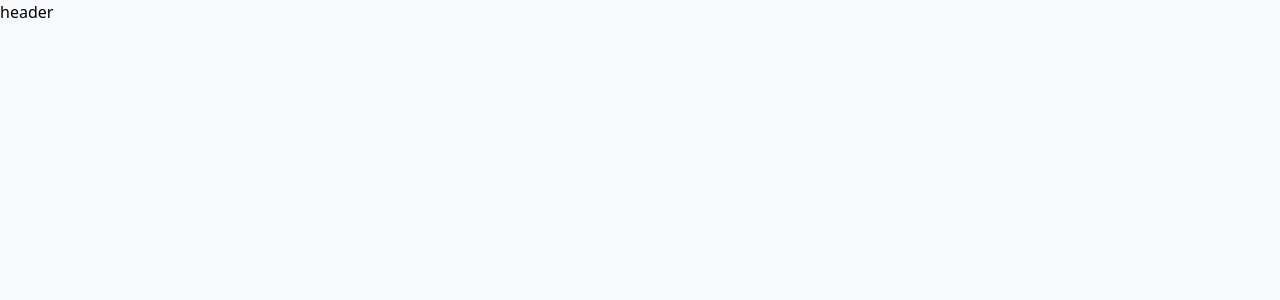
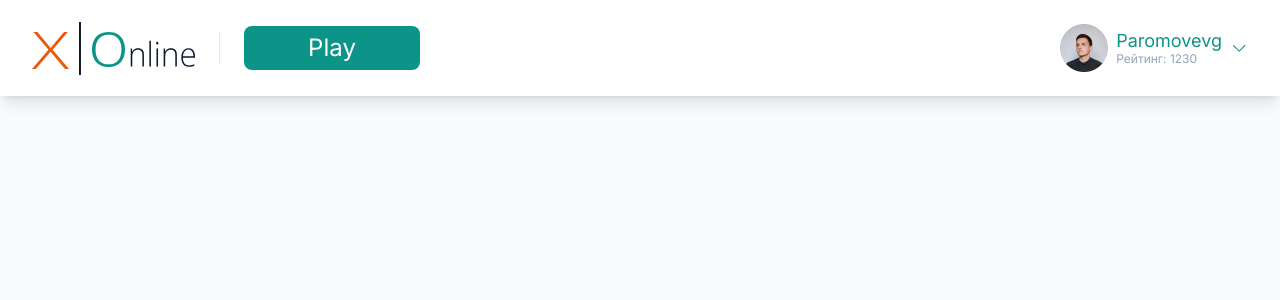
Before and after one commit to pettrushkov/tik-tak-toe-online, a Next.js app: page / in a window 1280 px wide. Shown: the top 300 px of the page. Built offline with nearby package versions, Linux system fonts and the light colour scheme.

Commit message:
added Inter font; added header component; added rule to tailwind config

```diff
--- a/components/header/header.jsx
+++ b/components/header/header.jsx
@@ -1,3 +1,38 @@
+import Image from "next/image";
+import logoSrc from "./logo.svg";
+import avatarSrc from "./avatar.png";
+
 export default function Header() {
-  return <header className="header">header</header>;
+  return (
+    <header className="flex h-24 items-center px-8 bg-white shadow-lg">
+      <Image src={logoSrc} alt="logo" />
+      <div className="w-px h-8 bg-slate-200 mx-6 " />
+      <button className="w-44 py-2 px-5 bg-teal-600 text-white rounded-lg text-2xl leading-tight hover:bg-teal-500 transition-colors">
+        Play
+      </button>
+      <button className=" ml-auto flex items-center gap-2 text-start text-teal-600 hover:text-teal-500 transition-colors">
+        <Image src={avatarSrc} width={48} height={48} alt="avatar" />
+
+        <div>
+          <div className=" text-lg leading-tight">Paromovevg</div>
+          <div className="text-slate-400 text-xs leading-tight">
+            Рейтинг: 1230
+          </div>
+        </div>
+
+        <svg
+          width="18"
+          height="18"
+          viewBox="0 0 18 18"
+          fill="none"
+          xmlns="http://www.w3.org/2000/svg"
+        >
+          <path
+            d="M9.18753 12.75C9.04368 12.75 8.89968 12.6951 8.78985 12.5852L3.16485 6.96022C2.94505 6.74043 2.94505 6.3845 3.16485 6.16485C3.38464 5.94519 3.74057 5.94505 3.96022 6.16485L9.18753 11.3922L14.4148 6.16485C14.6346 5.94505 14.9906 5.94505 15.2102 6.16485C15.4299 6.38464 15.43 6.74057 15.2102 6.96022L9.58522 12.5852C9.47539 12.6951 9.33139 12.75 9.18753 12.75Z"
+            fill="currentColor"
+          />
+        </svg>
+      </button>
+    </header>
+  );
 }
--- a/pages/_app.jsx
+++ b/pages/_app.jsx
@@ -1,5 +1,13 @@
 import "../styles/global.css";
+import { Inter } from "next/font/google";
+
+// If loading a variable font, you don't need to specify the font weight
+const inter = Inter({ subsets: ["latin"] });
 
 export default function App({ Component, pageProps }) {
-  return <Component {...pageProps} />;
+  return (
+    <div className={inter.className}>
+      <Component {...pageProps} />
+    </div>
+  );
 }
--- a/tailwind.config.js
+++ b/tailwind.config.js
@@ -10,12 +10,9 @@
   ],
   theme: {
     extend: {
-      // gridTemplateColumns: {
-      // 	'game-field': 'repeat(3, 30px)'
-      // },
-      // gridTemplateRows: {
-      // 	'game-field': 'repeat(3, 30px)'
-      // },
+      lineHeight: {
+        tight: "1.2",
+      },
     },
   },
   plugins: [],
```
Also changed, not shown: components/header/avatar.png (added), components/header/logo.svg (added).
